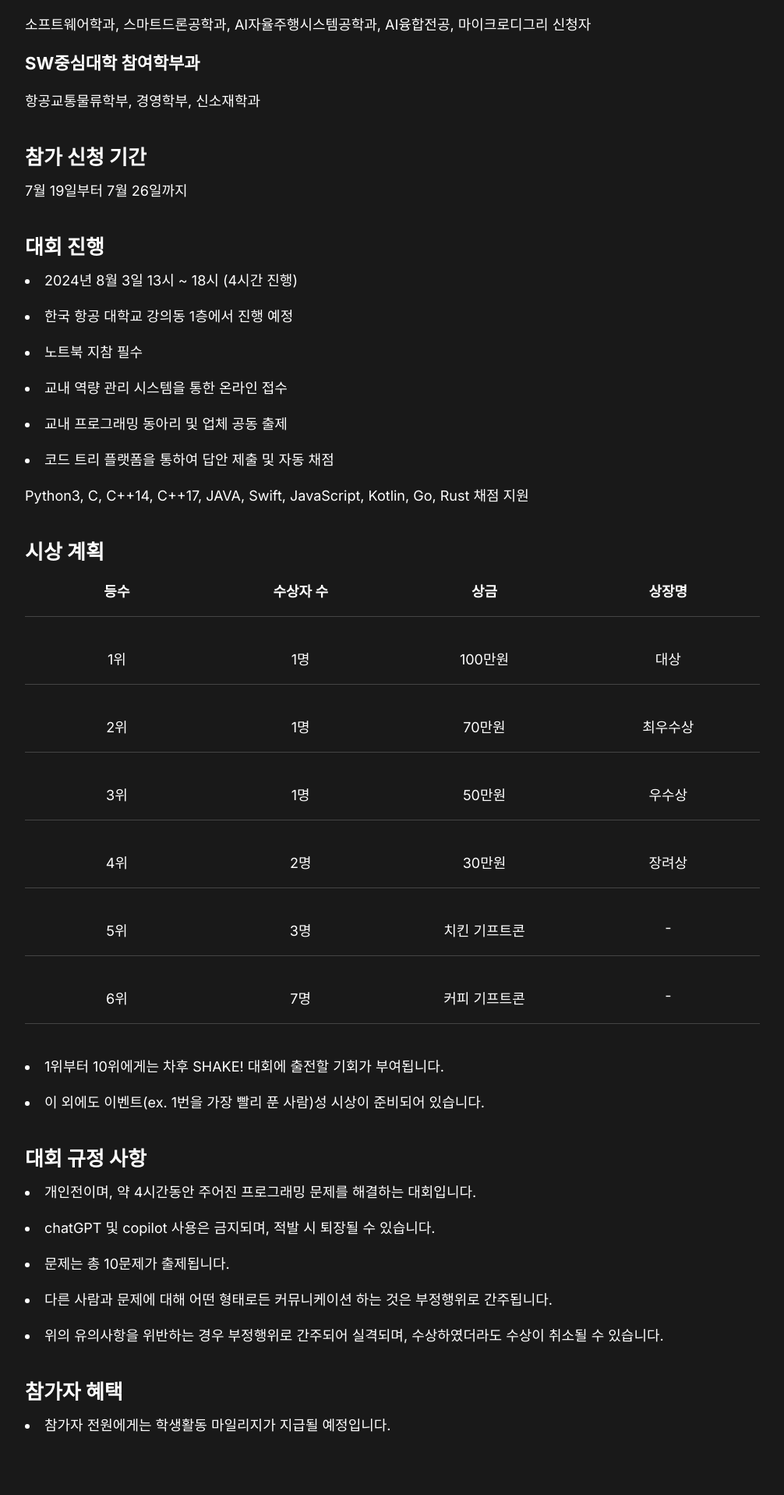
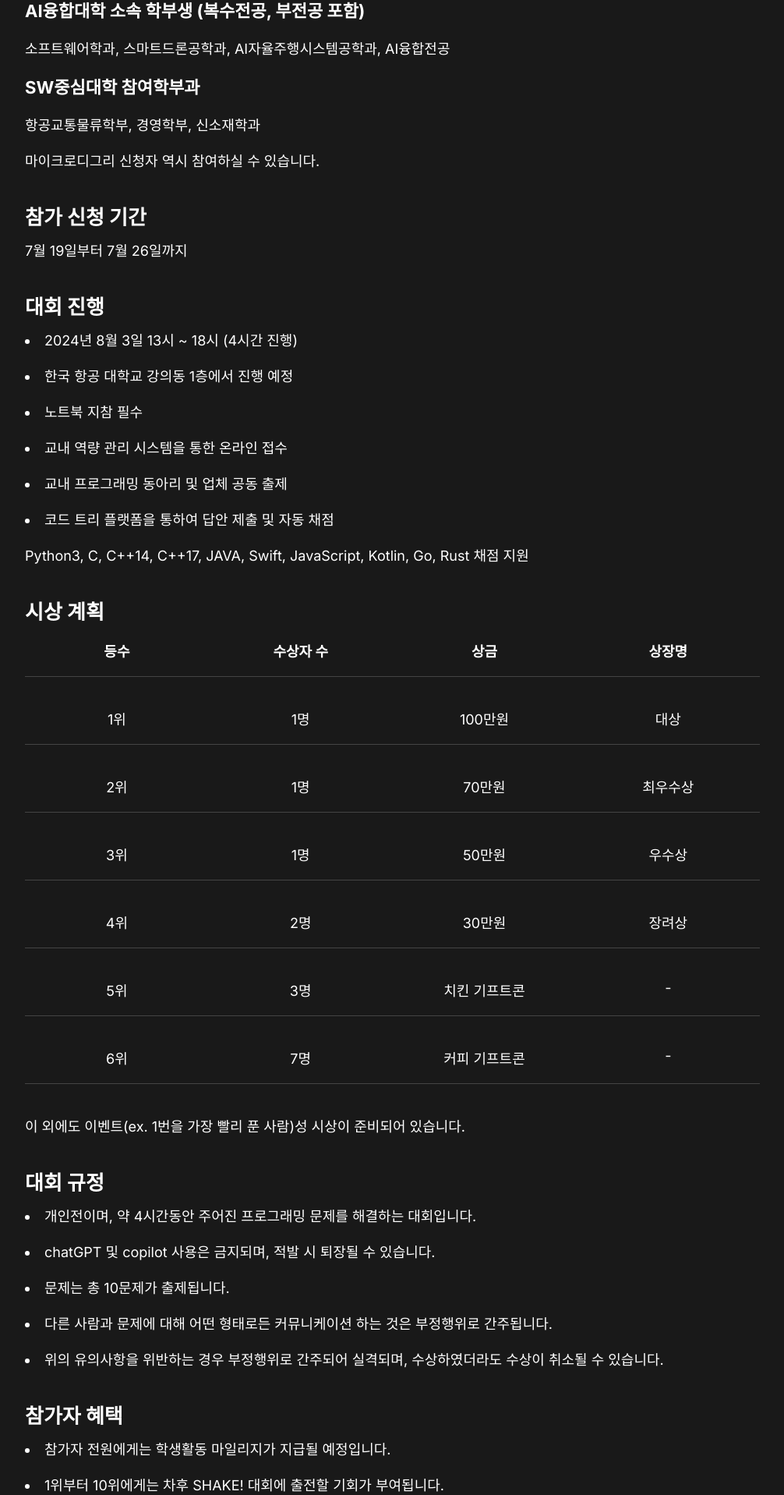
Before and after one commit to kauKoala/KAUPC-2024, a Next.js app in the folder kaupc-2024/: page / in a window 1280 px wide. Shown: the part 880-2797 px from the top of the page at 78% size, without its empty margins (84-1090 px from the left). Built offline with nearby package versions, Linux system fonts and the light colour scheme; a web font is replaced by a local one.

Commit message:
feat: add info

```diff
--- a/kaupc-2024/src/app/_containers/Apply.jsx
+++ b/kaupc-2024/src/app/_containers/Apply.jsx
@@ -17,7 +17,7 @@ const Apply = () => {
 
     return (
         <div className="apply-section-container">
-            <p className="info-subheader">지원 자격을 충족하는지 확인해보아요!</p>
+            <p className="info-header">지원 자격을 충족하는지 확인해보아요!</p>
             <label className="checkbox-label">
                 <input
                     type="checkbox"
@@ -32,7 +32,7 @@ const Apply = () => {
                     checked={isAISWStudent}
                     onChange={(e) => setIsAISWStudent(e.target.checked)}
                 />
-                AI융합대학 소속 학부생이거나 SW중심대학 참여 학부과 학생, 혹은 마이크로 디그리 이수자입니다.
+                AI융합대학 소속 학부생이거나 SW중심대학 참여 학부과 학생, 혹은 마이크로 디그리 신청자입니다.
             </label>
             <label className="checkbox-label">
                 <input
@@ -56,7 +56,7 @@ const Apply = () => {
                     checked={isAgreedTerms}
                     onChange={(e) => setIsAgreedTerms(e.target.checked)}
                 />
-                대회 규정 사항을 모두 확인했습니다.
+                대회 규정을 모두 확인했습니다.
             </label>
             <button className="apply-button" disabled={!allChecked} onClick={handleClick}>
                 지금 참여하기
--- a/kaupc-2024/src/app/_containers/Info.jsx
+++ b/kaupc-2024/src/app/_containers/Info.jsx
@@ -8,24 +8,37 @@ const Info = () => {
             <div className="info-header">참가 자격</div>
             <div className="info-detail">
                 <div className="info-subheader">AI융합대학 소속 학부생 (복수전공, 부전공 포함)</div>
-                <div className="info-list-item">소프트웨어학과, 스마트드론공학과, AI자율주행시스템공학과, AI융합전공, 마이크로디그리 신청자</div>
+                <div className="info-list-item">소프트웨어학과, 스마트드론공학과, AI자율주행시스템공학과, AI융합전공</div>
             </div>
             <div className="info-detail">
                 <div className="info-subheader">SW중심대학 참여학부과</div>
                 <div className="info-list-item">항공교통물류학부, 경영학부, 신소재학과</div>
             </div>
+            <div className="info-list-item">마이크로디그리 신청자 역시 참여하실 수 있습니다.</div>
             <div className="info-header">참가 신청 기간</div>
             <div className="info-detail">
                 <div>7월 19일부터 7월 26일까지</div>
             </div>
             <div className="info-header">대회 진행</div>
             <div className="info-detail">
-                <div><li>2024년 8월 3일 13시 ~ 18시 (4시간 진행)</li></div>
-                <div><li>한국 항공 대학교 강의동 1층에서 진행 예정</li></div>
-                <div><li>노트북 지참 필수</li></div>
-                <div><li>교내 역량 관리 시스템을 통한 온라인 접수</li></div>
-                <div><li>교내 프로그래밍 동아리 및 업체 공동 출제</li></div>
-                <div><li>코드 트리 플랫폼을 통하여 답안 제출 및 자동 채점</li></div>
+                <div>
+                    <li>2024년 8월 3일 13시 ~ 18시 (4시간 진행)</li>
+                </div>
+                <div>
+                    <li>한국 항공 대학교 강의동 1층에서 진행 예정</li>
+                </div>
+                <div>
+                    <li>노트북 지참 필수</li>
+                </div>
+                <div>
+                    <li>교내 역량 관리 시스템을 통한 온라인 접수</li>
+                </div>
+                <div>
+                    <li>교내 프로그래밍 동아리 및 업체 공동 출제</li>
+                </div>
+                <div>
+                    <li>코드 트리 플랫폼을 통하여 답안 제출 및 자동 채점</li>
+                </div>
                 <div>Python3, C, C++14, C++17, JAVA, Swift, JavaScript, Kotlin, Go, Rust 채점 지원</div>
             </div>
             <div className="info-header">시상 계획</div>
@@ -76,26 +89,34 @@ const Info = () => {
                 </div>
             </div>
             <div className="info-detail">
+                <div>이 외에도 이벤트(ex. 1번을 가장 빨리 푼 사람)성 시상이 준비되어 있습니다.</div>
+            </div>
+            <div className="info-header">대회 규정</div>
+            <div className="info-detail">
+                <div>
+                    <li>개인전이며, 약 4시간동안 주어진 프로그래밍 문제를 해결하는 대회입니다.</li>
+                </div>
+                <div>
+                    <li>chatGPT 및 copilot 사용은 금지되며, 적발 시 퇴장될 수 있습니다.</li>
+                </div>
+                <div>
+                    <li>문제는 총 10문제가 출제됩니다.</li>
+                </div>
+                <div>
+                    <li>다른 사람과 문제에 대해 어떤 형태로든 커뮤니케이션 하는 것은 부정행위로 간주됩니다.</li>
+                </div>
+                <div>
+                    <li>위의 유의사항을 위반하는 경우 부정행위로 간주되어 실격되며, 수상하였더라도 수상이 취소될 수 있습니다.</li>
+                </div>
+            </div>
+            <div className="info-header">참가자 혜택</div>
+            <div className="info-detail">
+                <div>
+                    <li>참가자 전원에게는 학생활동 마일리지가 지급될 예정입니다.</li>
+                </div>
                 <div>
                     <li>1위부터 10위에게는 차후 SHAKE! 대회에 출전할 기회가 부여됩니다.</li>
                 </div>
-                <div>
-                    <li>
-                        이 외에도 이벤트(ex. 1번을 가장 빨리 푼 사람)성 시상이 준비되어 있습니다.
-                    </li>
-                </div>
-            </div>
-            <div className="info-header">대회 규정 사항</div>
-            <div className="info-detail">
-                <div><li>개인전이며, 약 4시간동안 주어진 프로그래밍 문제를 해결하는 대회입니다.</li></div>
-                <div><li>chatGPT 및 copilot 사용은 금지되며, 적발 시 퇴장될 수 있습니다.</li></div>
-                <div><li>문제는 총 10문제가 출제됩니다.</li></div>
-                <div><li>다른 사람과 문제에 대해 어떤 형태로든 커뮤니케이션 하는 것은 부정행위로 간주됩니다.</li></div>
-                <div><li>위의 유의사항을 위반하는 경우 부정행위로 간주되어 실격되며, 수상하였더라도 수상이 취소될 수 있습니다.</li></div>
-            </div>
-            <div className="info-header">참가자 혜택</div>
-            <div className="info-detail">
-            <div><li>참가자 전원에게는 학생활동 마일리지가 지급될 예정입니다.</li></div>
             </div>
         </div>
     );
--- a/kaupc-2024/src/app/_containers/Summary.jsx
+++ b/kaupc-2024/src/app/_containers/Summary.jsx
@@ -7,11 +7,13 @@ const Summary = () => {
         <div className="sum-section-container">
             <div className="sum-info-list">
                 <li className="info-header">한국항공대학교<br>
-                </br>제 4회 프로그래밍 경진 대회</li>
-                <li><strong>접수 기간:</strong> 2024.07.19 ~ 2024.07.26 </li>
+                </br>제 4회 프로그래밍 경진 대회
+                </li>
+                <li><strong>접수 기간:</strong> 2024.07.19 ~ 2024.07.26</li>
                 <li><strong>대회 기간:</strong> 2024.08.03 13:00 ~ 18:00</li>
                 <li><strong>대회 장소:</strong> 한국항공대학교 강의동</li>
-                <li><strong>참가 자격:</strong> AI 융합대학 소속 학부 재학생</li>
+                <li><strong>참가 자격:</strong> AI 융합대학 소속 학부, SW 중심대학 참여학부과 재학생</li>
+                <li><strong>준비물:</strong> 개인 노트북 필수 지참</li>
                 <li><strong>지원 언어:</strong> C C++14 C++17 Python3 Java Swift JavaScript Kotlin Go Rust</li>
             </div>
         </div>
```
